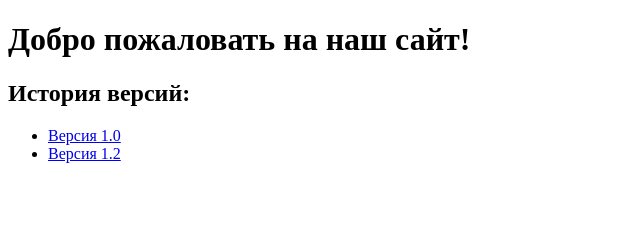
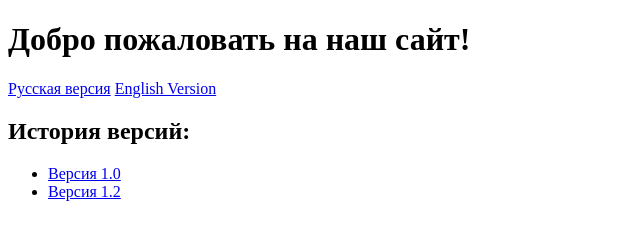
Before and after one commit to Vacheslav51/RPP4, a plain HTML site: page index.html in a window 1280 px wide. Shown: the whole page, without its empty margins (0-640 px from the left). Drawn offline with Linux system fonts and the light colour scheme.

Commit message:
Update index.html

```diff
--- a/index.html
+++ b/index.html
@@ -8,6 +8,11 @@
 <body>
     <h1>Добро пожаловать на наш сайт!</h1>
     <nav>
+        <a href="ru/index.html">Русская версия</a>
+        <a href="en/index.html">English Version</a>
+    </nav>
+
+    <nav>
         <h2>История версий:</h2>
         <ul>
             <li><a href="https://vacheslav51.github.io/RPP4/index.html/v1.0/">Версия 1.0</a></li>
```
